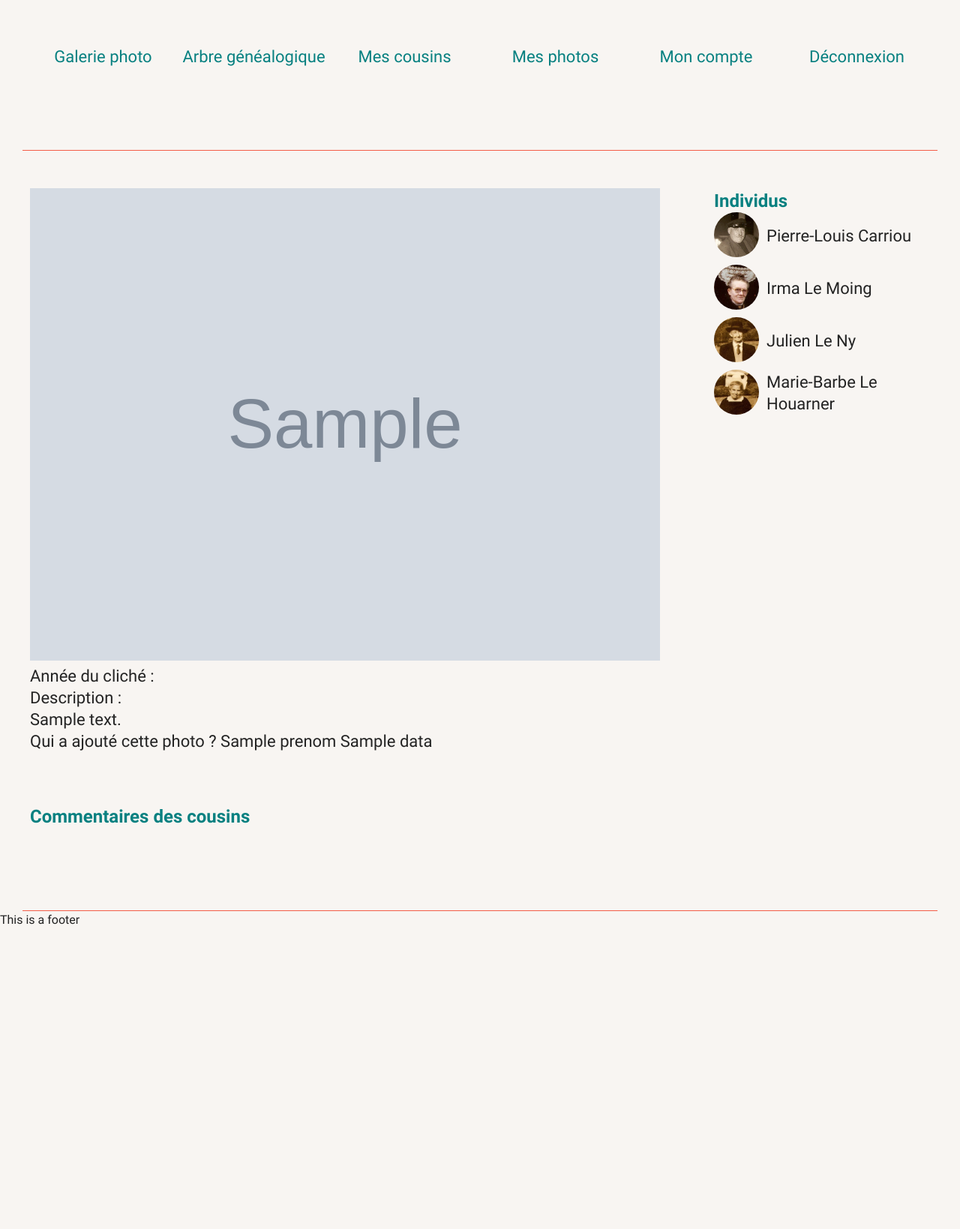
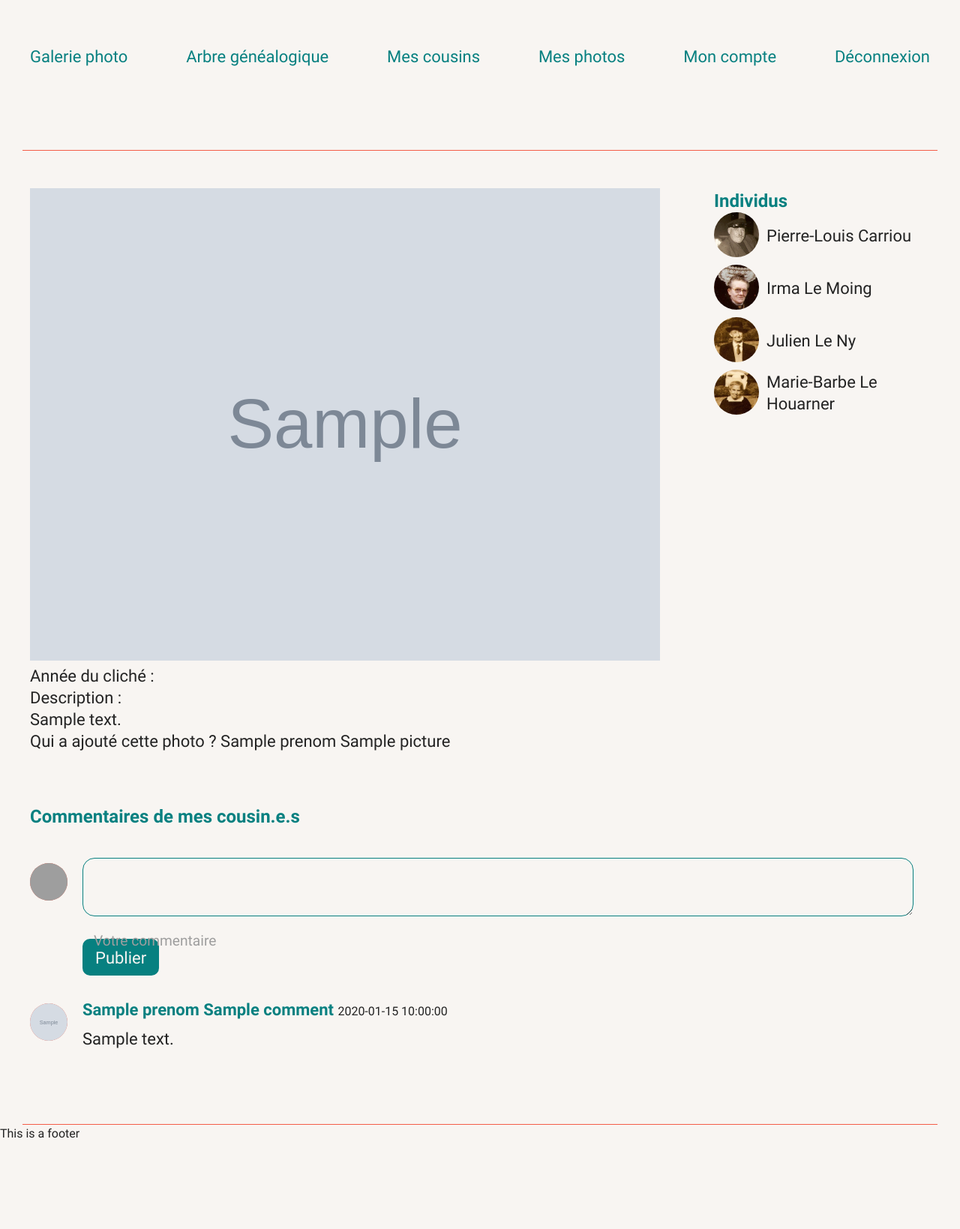
Before and after one commit to HeleneGreat/photo-famille, a PHP site: template app/views/one-picture.php in a window 1280 px wide. Shown: the top 1639 px of the page at 75% size. Before the commit the page ends 1233 px from the top, so only its background shows below. Run offline with PHP 8.4, Linux system fonts and the light colour scheme; the visitor is signed in with stand-in values (Sample User, id 1); the template is opened without the code that fills it: most values are stand-ins (such as "Sample title", 1, 10 or a date in 2020); grey boxes marked "Sample" are stand-in pictures; some libraries are stand-ins or nearby versions; grey boxes are pictures that could not be loaded.

Commit message:
Comments OK + cousins page

```diff
--- a/TODO.html
+++ b/TODO.html
@@ -8,7 +8,7 @@
 - rechercher une personne dans les photos
 - gestion des messages d'erreurs / de succès
 - avoir un "mode d'emploi" du site pour expliquer la démarche et comment ça marche : il s'affiche à la première connexion, et est dispo dans le footer
-
+- revoir css class input et label
 
 USERS
 - TODO !! créer un compte : submit is disabled when at least one checkbox is checked
--- a/app/models/PictureModel.php
+++ b/app/models/PictureModel.php
@@ -84,7 +84,7 @@
    {
       $bdd = $this->dbConnect();
       $req = $bdd->prepare(
-         "SELECT nom, prenom, created_at, owner_id, filename, year, place, description
+         "SELECT picture_id, nom, prenom, created_at, owner_id, filename, year, place, description
          FROM pictures
          INNER JOIN users on users.user_id = pictures.owner_id
          WHERE picture_id = ?");
--- a/app/public/css/style.css
+++ b/app/public/css/style.css
@@ -215,7 +228,6 @@
 #banner nav li{
     margin-top: 60px;
     position: relative;
-    width: 195px;
     text-align: center;
 }
 
@@ -486,21 +498,50 @@
     margin-bottom: 20px;
 }
 
-#one-picture .people img{
-    width: 60px;
-    height: 60px;
-    object-fit: cover;
-    margin-right: 10px;
-    border-radius: 30px;
+/* ***************************** */
+/* ------ PICTURE COMMENTS ----- */
+/* ***************************** */
+#comments{
+    margin-top: 30px;
+    width: 100%;
 }
 
-#one-picture .people div{
-    margin-bottom: 10px;
+#comments article {
+    margin-bottom: 30px;
 }
 
-#comments{
-    margin-top: 30px;
+#comments .comment,
+#comments form {
+    width: calc(100% - 70px);
+    box-sizing: border-box;
+    word-break: break-word;
 }
+
+#comments img{
+    margin-top: 7px;
+    width: 50px;
+    height: 50px;
+    object-fit: cover;
+    border-radius: 25px;
+    background-color: var(--secondary);
+}
+
+#comments .date {
+    font-weight: normal;
+    font-size: 1rem;
+}
+
+#comments .identity {
+    color: var(--primary);
+    padding-bottom: 10px;
+}
+
+#comments form textarea{
+    min-width: 100%;
+    max-width: 100%;
+}
+
+
 /* ********************************************* */
 /* -------------- MY PICTURES ------------------ */
 /* ********************************************* */
--- a/app/views/one-picture.php
+++ b/app/views/one-picture.php
@@ -3,33 +3,33 @@
 <section id="one-picture" class="">
     <div class="flex justify-between">
         <div class="picture">
-            <img src="./app/public/images/users/user_<?= $datas['owner_id'] ;?>/<?= $datas['filename'] ;?>" alt="">
+            <img src="./app/public/images/users/user_<?= $datas['picture']['owner_id'] ;?>/<?= $datas['picture']['filename'] ;?>" alt="">
             <p>Année du cliché :
-                <?php if($datas['year'] != 0){
-                $datas['year'];
+                <?php if($datas['picture']['year'] != 0){
+                $datas['picture']['year'];
                 }else{ echo "inconnue";} ?></p>
-                <?php if($datas['description'] != ""){?>
+                <?php if($datas['picture']['description'] != ""){?>
             <p>Description :</p>
-            <p><?= $datas['description'] ;?></p>
+            <p><?= $datas['picture']['description'] ;?></p>
             <?php } ;?>
-            <p>Qui a ajouté cette photo ? <?= $datas['prenom'] . " " . $datas['nom']; ?></p>
+            <p>Qui a ajouté cette photo ? <?= $datas['picture']['prenom'] . " " . $datas['picture']['nom']; ?></p>
         </div>
         <article class="people">
             <h2>Individus</h2>
 
-            <div class="flex align-items-center">
+            <div class="profil flex align-items-center">
                 <img src="./app/public/images/site/carriou.jpg" alt="">
                 <p>Pierre-Louis Carriou</p>
             </div>
-            <div class="flex align-items-center">
+            <div class="profil flex align-items-center">
                 <img src="./app/public/images/site/lemoing.jpg" alt="">
                 <p>Irma Le Moing</p>
             </div>
-            <div class="flex align-items-center">
+            <div class="profil flex align-items-center">
                 <img src="./app/public/images/site/leny.jpg" alt="">
                 <p>Julien Le Ny</p>
             </div>
-            <div class="flex align-items-center">
+            <div class="profil flex align-items-center">
                 <img src="./app/public/images/site/lehouarner.jpg" alt="">
                 <p>Marie-Barbe Le Houarner</p>
             </div>
@@ -40,7 +40,49 @@
 
 
 <section id="comments">
-    <h2>Commentaires des cousins</h2>
+    <h2>Commentaires de mes cousin.e.s</h2>
+    <!-- If there is no comment -->
+    <?php if(empty($datas['comment'])){ ?>
+        <p class="text-center">Soyez le ou la premier.ère à commenter cette photo !</p>
+    <?php };?>
+
+    <!-- Add a comment form -->
+    <article id="comment-form" class="flex justify-between">
+        <img <?php
+                if($_SESSION['picture'] != "no-picture.png"){?>
+                    src="./app/public/images/users/user_<?= $_SESSION['user_id'] ;?>/<?= $_SESSION['picture'] ;?>"
+                <?php }else{?>
+                    src="./app/public/images/users/no-picture.png"
+                <?php } ?>
+            alt="Photo de profil de <?= $_SESSION['prenom'];?> <?= $_SESSION['nom'];?>">
+        <form action="index.php?action=commentForm&id=<?= $datas['picture']['picture_id'];?>" method="POST">
+            <div class="input-group">
+                <textarea required="" id="content" name="content"autocomplete="off" class="input"></textarea>
+                <label class="label" for="content">Votre commentaire</label>
+            </div>
+            <button type="submit" class="btn center">Publier</button>
+        </form>
+    </article>
+
+    <!-- Each comment -->
+    <?php foreach($datas['comment'] as $comment){ ;?>
+        <article id="comment<?= $comment['comment_id']; ?>" class="flex justify-between">
+            <!-- User picture -->
+            <img <?php
+                if($comment['picture'] != "no-picture.png"){?>
+                    src="./app/public/images/users/user_<?= $comment['user_id'] ;?>/<?= $comment['picture'] ;?>"
+                <?php }else{?>
+                    src="./app/public/images/users/no-picture.png"
+                <?php } ?>
+            alt="Photo de profil de <?= $comment['prenom'];?> <?= $comment['nom'];?>">
+            <!-- The comment -->
+            <div class="comment">
+                <p class="bold identity"><?= $comment['prenom']?> <?= $comment['nom'];?>
+                <span class="date"><?= $comment['created_at']; ?></span></p>
+                <p class="content"><?= $comment['content']; ?></p>
+            </div>
+        </article>
+    <?php } ;?>
 </section>
 
 
```
Also changed, not shown: other parts of app/public/css/style.css (+38 -0 lines), app/controllers/CommentController.php (added, +22 -0 lines), app/controllers/FrontController.php (+15 -3 lines), app/models/BrancheModel.php (+15 -0 lines), app/models/CommentModel.php (added, +36 -0 lines), app/views/cousins.php (+10 -0 lines), index.php (+7 -0 lines), app/public/images/users/no-picture.png (added), 3 other files.
